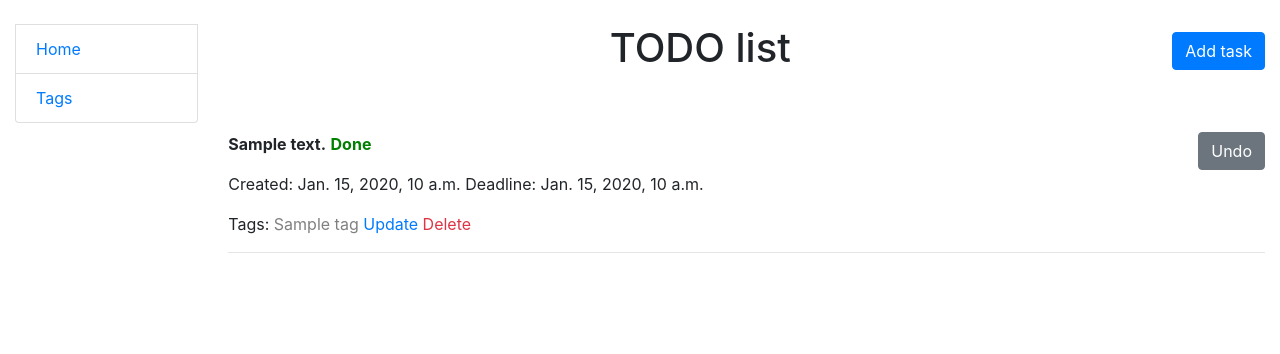
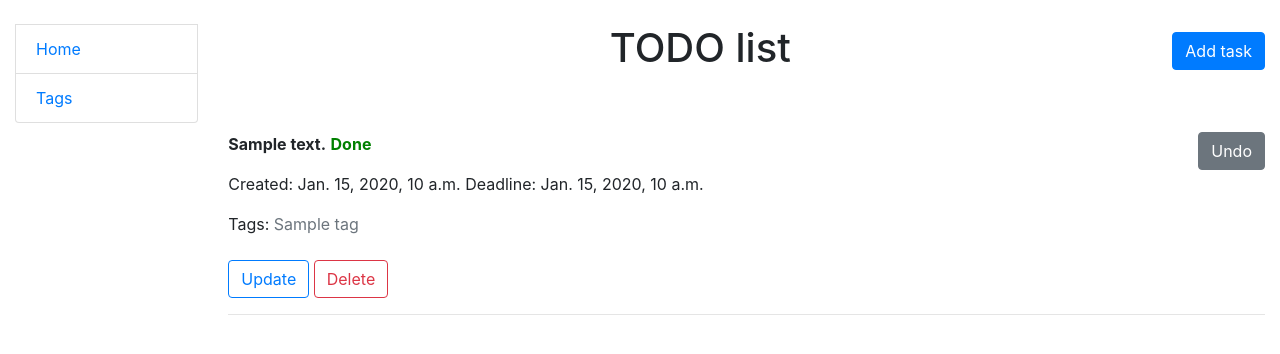
Before and after one commit to Yaroslav-Stetsko/Todo-List-project, a Django app: page / in a window 1280 px wide. Shown: the top 354 px of the page. Run offline with Django 4.2, Linux system fonts and the light colour scheme; tables that the repository leaves empty hold one stand-in row (Sample ...).

Commit message:
Refactoring and improvements

```diff
--- a/templates/todo/task_list.html
+++ b/templates/todo/task_list.html
@@ -48,14 +48,15 @@
 Tags:
 
 {% for tag in task.tags.all %}
-<a style="color: grey" href="{% url "todo:tag-list" %}">{{ tag.name }}</a>
+<a class="btn-outline-secondary my-2 my-sm-0" href="{% url "todo:tag-list" %}">{{ tag.name }}</a>
 {% endfor %}
-
-<a class="btn-outline-primary my-2 my-sm-0" href="{% url "todo:task-update" pk=task.pk %}">
+  <br>
+  <br>
+<a class="btn btn-outline-primary my-2 my-sm-0" href="{% url "todo:task-update" pk=task.pk %}">
 Update
 </a>
 
-<a class="btn-outline-danger my-2 my-sm-0" href="{% url "todo:task-delete" pk=task.pk %}">
+<a class="btn btn-outline-danger my-2 my-sm-0" href="{% url "todo:task-delete" pk=task.pk %}">
 Delete
 </a>
 
```
